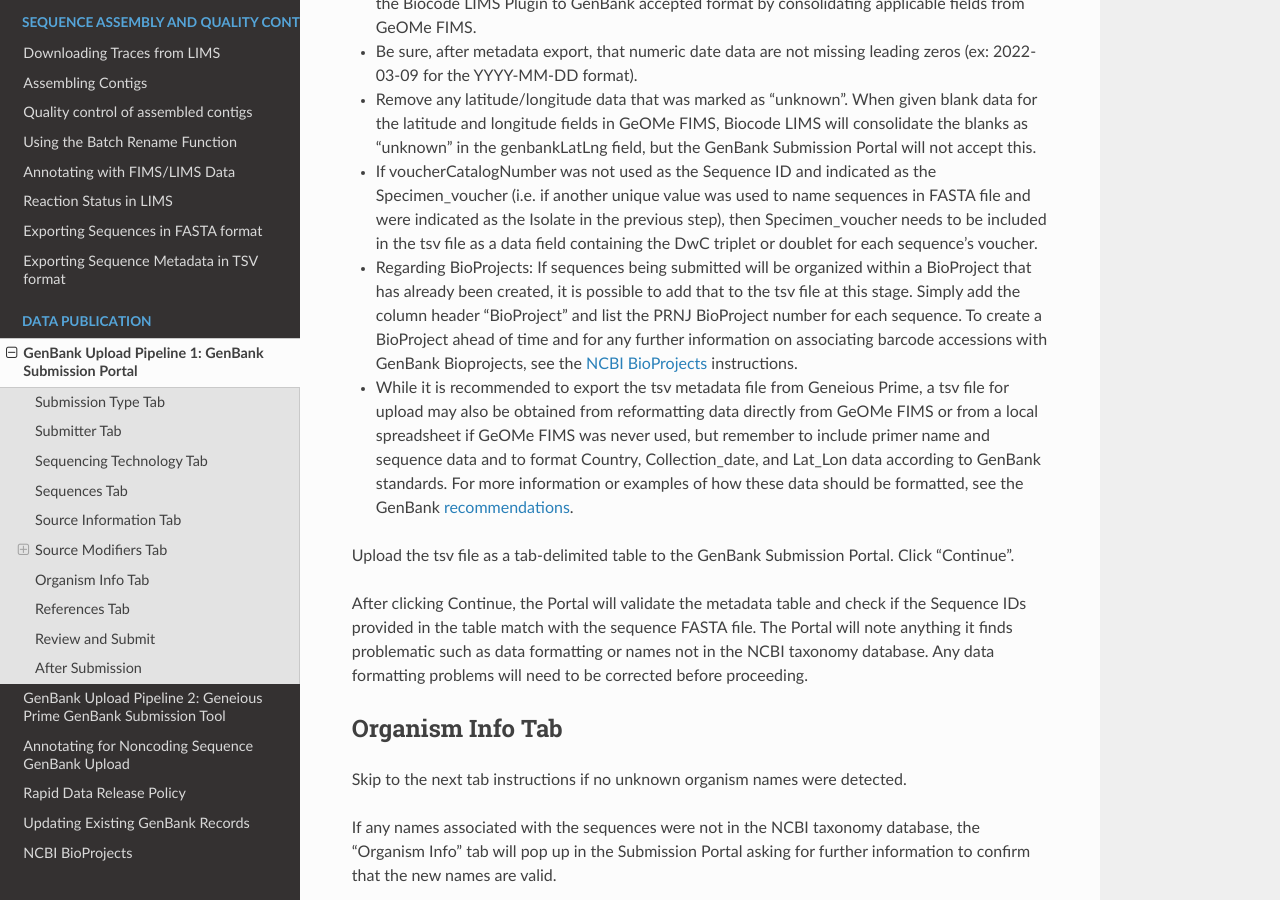
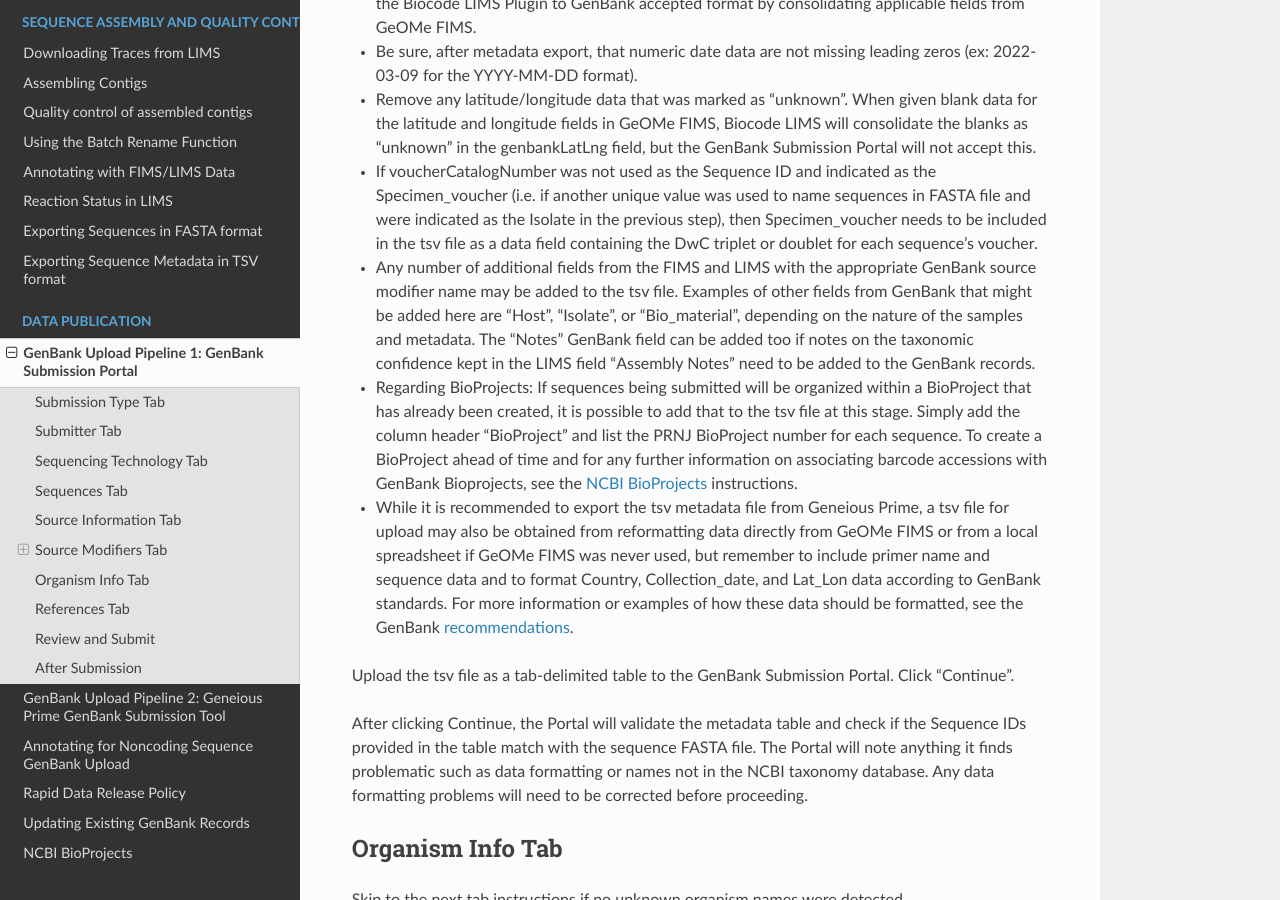
Before and after one commit to SIBarcodeNetwork/ReadtheDocsMaster, a Sphinx documentation site: the page built from Docs/gb_upload_sub_portal.rst, in a window 1280 px wide and 900 px high, scrolled down 7338 px. Built offline with Sphinx 7.4.7 and the Read the Docs theme 2.0.0, drawn with Linux system fonts in a browser that asks for light colours.

Commit message:
Update gb_upload_sub_portal.rst

```diff
--- a/Docs/gb_upload_sub_portal.rst
+++ b/Docs/gb_upload_sub_portal.rst
@@ -159,6 +159,8 @@
 
 * If voucherCatalogNumber was not used as the Sequence ID and indicated as the Specimen_voucher (i.e. if another unique value was used to name sequences in FASTA file and were indicated as the Isolate in the previous step), then Specimen_voucher needs to be included in the tsv file as a data field containing the DwC triplet or doublet for each sequence’s voucher.
 
+* Any number of additional fields from the FIMS and LIMS with the appropriate GenBank source modifier name may be added to the tsv file. Examples of other fields from GenBank that might be added here are “Host”, “Isolate”, or “Bio_material”, depending on the nature of the samples and metadata. The "Notes" GenBank field can be added too if notes on the taxonomic confidence kept in the LIMS field "Assembly Notes" need to be added to the GenBank records.
+
 * Regarding BioProjects: If sequences being submitted will be organized within a BioProject that has already been created, it is possible to add that to the tsv file at this stage. Simply add the column header “BioProject” and list the PRNJ BioProject number for each sequence. To create a BioProject ahead of time and for any further information on associating barcode accessions with GenBank Bioprojects, see the :ref:`Bioprojects-link` instructions.
 
 * While it is recommended to export the tsv metadata file from Geneious Prime, a tsv file for upload may also be obtained from reformatting data directly from GeOMe FIMS or from a local spreadsheet if GeOMe FIMS was never used, but remember to include primer name and sequence data and to format Country, Collection_date, and Lat_Lon data according to GenBank standards. For more information or examples of how these data should be formatted, see the GenBank `recommendations <https://www.ncbi.nlm.nih.gov/WebSub/html/help/genbank-source-table.html#modifiers/>`_.
```
